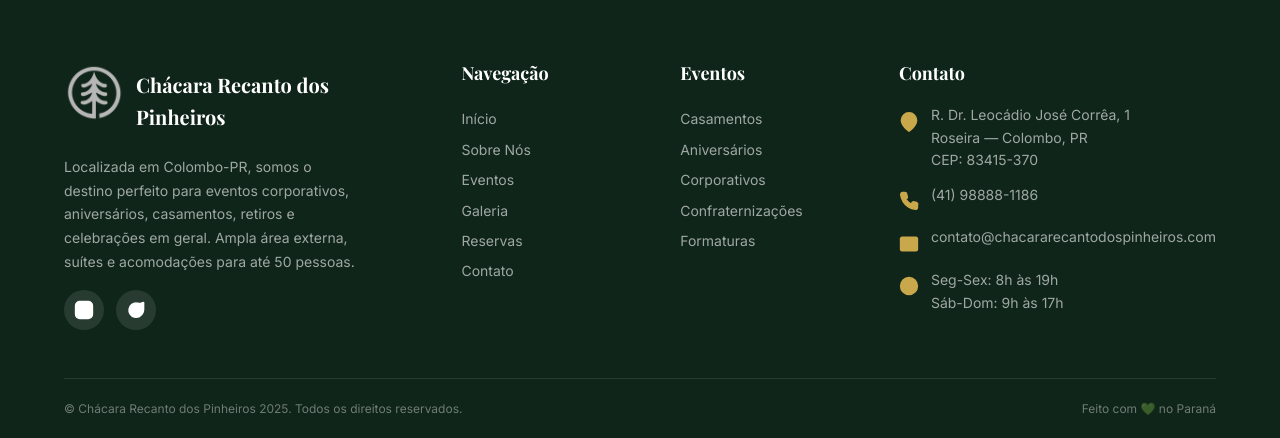
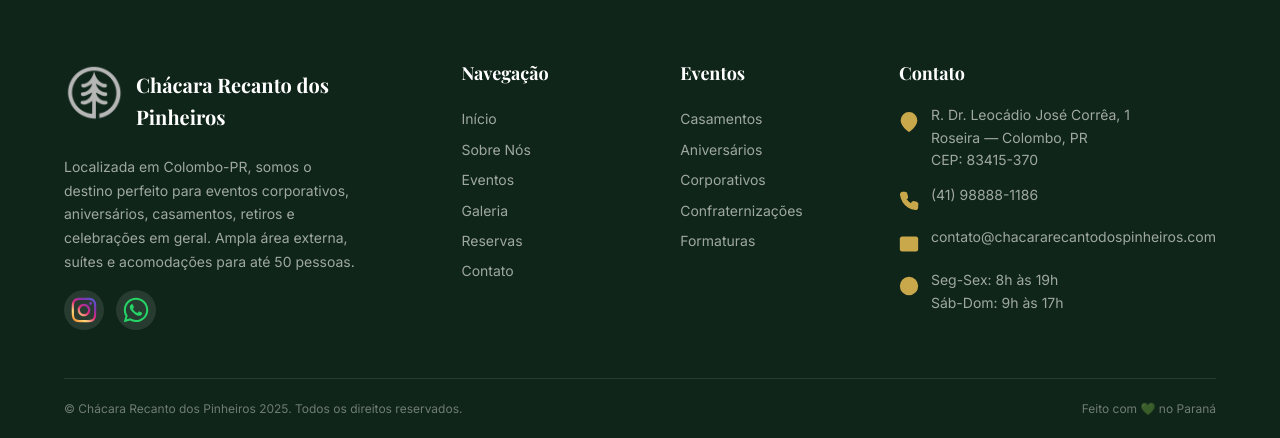
Before and after one commit to lucas-hsi/siterecantodospinheiros, a FastAPI app: page /contato in a window 1280 px wide. Shown: the part 1287-1725 px from the top of the page. Run offline with FastAPI, Linux system fonts and the light colour scheme; some libraries are stand-ins or nearby versions; some web fonts are replaced.

Commit message:
✨ Ajuste Rodapé: Substituir ícones Lucide pelas logos SVG oficiais do Instagram e WhatsApp

```diff
--- a/app/templates/base.html
+++ b/app/templates/base.html
@@ -71,11 +71,24 @@
                         Localizada em Colombo-PR, somos o destino perfeito para eventos corporativos, aniversários, casamentos, retiros e celebrações em geral. Ampla área externa, suítes e acomodações para até 50 pessoas.
                     </p>
                     <div class="footer__social">
-                        <a href="https://www.instagram.com/_recantodospinheiros/" class="footer__social-link" title="Instagram" aria-label="Instagram" target="_blank">
-                            <svg class="icon" viewBox="0 0 24 24" fill="none" stroke="currentColor" stroke-width="2" stroke-linecap="round" stroke-linejoin="round"><rect x="2" y="2" width="20" height="20" rx="5" ry="5"></rect><path d="M16 11.37A4 4 0 1 1 12.63 8 4 4 0 0 1 16 11.37z"></path><line x1="17.5" y1="6.5" x2="17.51" y2="6.5"></line></svg>
+                        <a href="https://www.instagram.com/_recantodospinheiros/" class="footer__social-link" title="Instagram" aria-label="Instagram" target="_blank" style="padding: 0;">
+                            <svg viewBox="0 0 448 512" style="width: 28px; height: 28px;">
+                                <defs>
+                                    <linearGradient id="ig-grad" x1="10%" y1="100%" x2="90%" y2="0%">
+                                        <stop offset="0%" stop-color="#F58529" />
+                                        <stop offset="25%" stop-color="#FEDA77" />
+                                        <stop offset="50%" stop-color="#DD2A7B" />
+                                        <stop offset="75%" stop-color="#8134AF" />
+                                        <stop offset="100%" stop-color="#515BD4" />
+                                    </linearGradient>
+                                </defs>
+                                <path fill="url(#ig-grad)" d="M224.1 141c-63.6 0-114.9 51.3-114.9 114.9s51.3 114.9 114.9 114.9S339 319.5 339 255.9 287.7 141 224.1 141zm0 189.6c-41.1 0-74.7-33.5-74.7-74.7s33.5-74.7 74.7-74.7 74.7 33.5 74.7 74.7-33.6 74.7-74.7 74.7zm146.4-194.3c0 14.9-12 26.8-26.8 26.8-14.9 0-26.8-12-26.8-26.8s12-26.8 26.8-26.8 26.8 12 26.8 26.8zm76.1 27.2c-1.7-35.9-9.9-67.7-36.2-93.9-26.2-26.2-58-34.4-93.9-36.2-37-2.1-147.9-2.1-184.9 0-35.8 1.7-67.6 9.9-93.9 36.1s-34.4 58-36.2 93.9c-2.1 37-2.1 147.9 0 184.9 1.7 35.9 9.9 67.7 36.2 93.9s58 34.4 93.9 36.2c37 2.1 147.9 2.1 184.9 0 35.9-1.7 67.7-9.9 93.9-36.2 26.2-26.2 34.4-58 36.2-93.9 2.1-37 2.1-147.8 0-184.8zM398.8 388c-7.8 19.6-22.9 34.7-42.6 42.6-29.5 11.7-99.5 9-132.1 9s-102.7 2.6-132.1-9c-19.6-7.8-34.7-22.9-42.6-42.6-11.7-29.5-9-99.5-9-132.1s-2.6-102.7 9-132.1c7.8-19.6 22.9-34.7 42.6-42.6 29.5-11.7 99.5-9 132.1-9s102.7-2.6 132.1 9c19.6 7.8 34.7 22.9 42.6 42.6 11.7 29.5 9 99.5 9 132.1s2.7 102.7-9 132.1z"/>
+                            </svg>
                         </a>
-                        <a href="https://wa.me/{{ whatsapp_number }}" class="footer__social-link" title="WhatsApp" aria-label="WhatsApp" target="_blank">
-                            <svg class="icon" viewBox="0 0 24 24" fill="none" stroke="currentColor" stroke-width="2" stroke-linecap="round" stroke-linejoin="round"><path d="M21 11.5a8.38 8.38 0 0 1-.9 3.8 8.5 8.5 0 1 1-7.6-11.7 8.38 8.38 0 0 1 3.8.9L21 3z"></path></svg>
+                        <a href="https://wa.me/{{ whatsapp_number }}" class="footer__social-link" title="WhatsApp" aria-label="WhatsApp" target="_blank" style="padding: 0;">
+                            <svg viewBox="0 0 448 512" style="width: 28px; height: 28px;">
+                                <path fill="#25D366" d="M380.9 97.1C339 55.1 283.2 32 223.9 32c-122.4 0-222 99.6-222 222 0 39.1 10.2 77.3 29.6 111L0 480l117.7-30.9c32.4 17.7 68.9 27 106.1 27h.1c122.3 0 224.1-99.6 224.1-222 0-59.3-25.2-115-67.1-157zm-157 341.6c-33.2 0-65.7-8.9-94-25.7l-6.7-4-69.8 18.3L72 359.2l-4.4-7c-18.5-29.4-28.2-63.3-28.2-98.2 0-101.7 82.8-184.5 184.6-184.5 49.3 0 95.6 19.2 130.4 54.1 34.8 34.9 56.2 81.2 56.1 130.5 0 101.8-84.9 184.6-186.6 184.6zm101.2-138.2c-5.5-2.8-32.8-16.2-37.9-18-5.1-1.9-8.8-2.8-12.5 2.8-3.7 5.6-14.3 18-17.6 21.6-3.2 3.7-6.5 4.2-12 1.4-32.6-16.3-54-29.1-75.5-66-5.7-9.8 5.7-9.1 16.3-30.3 1.8-3.7.9-6.9-.5-9.7-1.4-2.8-12.5-30.1-17.1-41.2-4.5-10.8-9.1-9.3-12.5-9.5-3.2-.2-6.9-.2-10.6-.2-3.7 0-9.7 1.4-14.8 6.9-5.1 5.6-19.4 19-19.4 46.3 0 27.3 19.9 53.7 22.6 57.4 2.8 3.7 39.1 59.7 94.8 83.8 35.2 15.2 49 16.5 66.6 13.9 10.7-1.6 32.8-13.4 37.4-26.4 4.6-13 4.6-24.1 3.2-26.4-1.3-2.5-5-3.9-10.5-6.6z"/>
+                            </svg>
                         </a>
                     </div>
                 </div>
```
